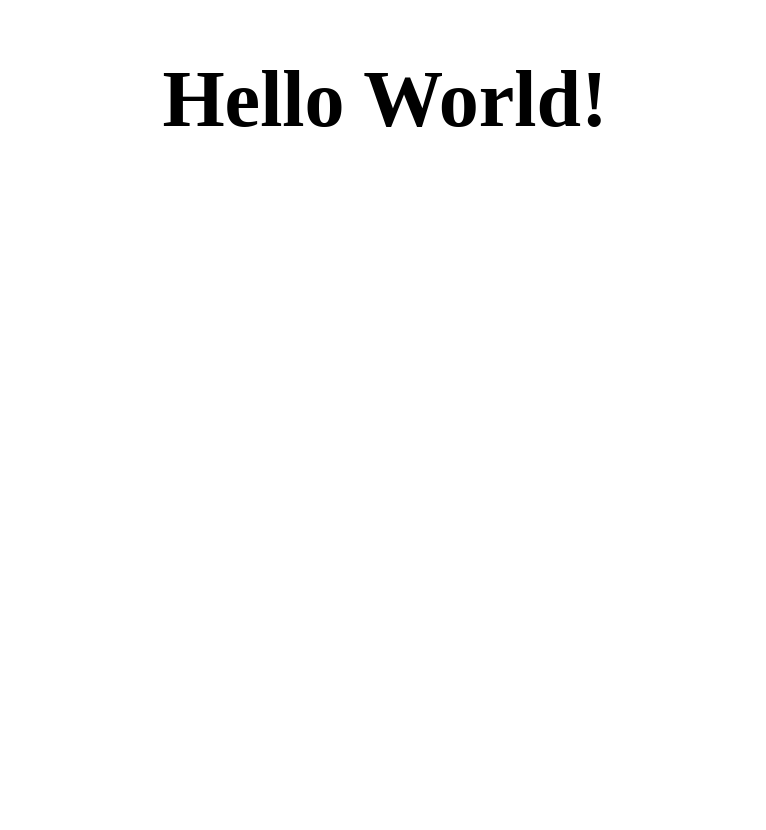
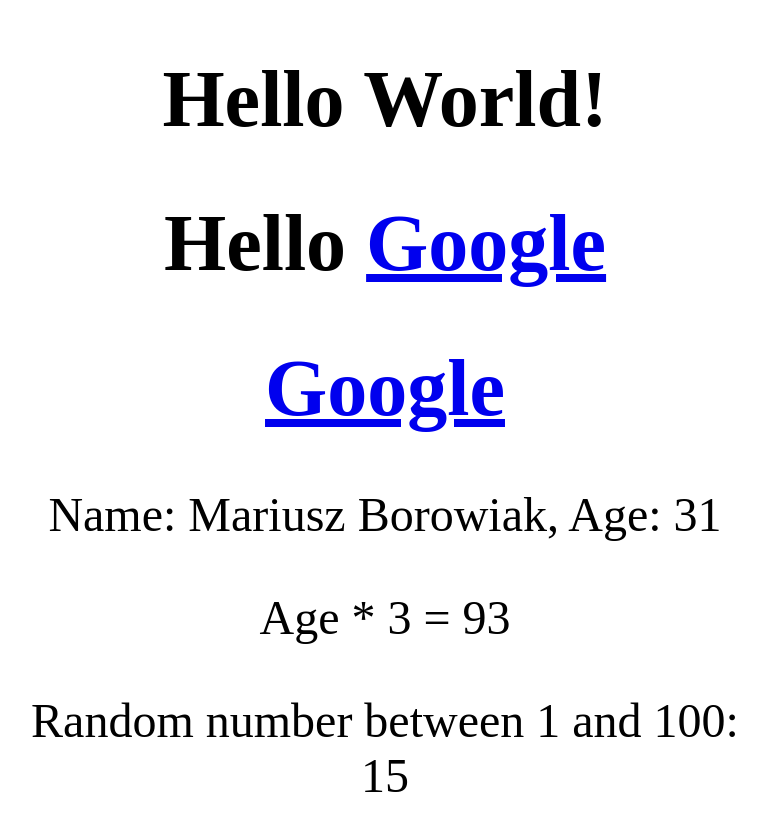
Before and after one commit to cthulh/VueJS, a plain HTML site: page testapp/index.html in a window 1280 px wide. Shown: the whole page, without its empty margins (255-1021 px from the left). Before the commit the page ends 800 px from the top, so only its background shows below. Drawn offline with Linux system fonts and the light colour scheme.

Commit message:
Assignemnt 1

```diff
--- a/testapp/index.html
+++ b/testapp/index.html
@@ -12,22 +12,56 @@
       font-size: 5em;
       text-align: center;
     }
+    #exercise p {
+      font-size: 3em;
+      text-align: center;
+    }
   </style>
 </head>
 <body>
+
+
+
   <div id="app">
-    <h1>{{ sayHello() }}</h1>
+    <h1 v-once>{{ title }}</h1>
+    <h1>{{ sayHello() }} <a v-bind:href="link">Google</a></h1>
+    <h1 v-html="finishedLink"></h1>
   </div>
+
+  <!-- Assignment 1 -->
+  <div id="exercise">
+    <p>Name: {{name}}, Age: {{age}}</p>
+    <p>Age * 3 = {{age*3}}</p>
+    <p>Random number between 1 and 100:<br> {{randomNum(100)}}</p>
+
+  </div>
+  <!-- End of Assignment 1 -->
 
 <script>
   new Vue({
     el: '#app',
     data: {
-      title: 'Hello World!'
+      title: 'Hello World!',
+      link: 'http://google.com',
+      finishedLink: '<a href="http://google.com">Google</a>'
     },
     methods: {
       sayHello: function () {
+        this.title = 'Hello';
         return this.title;
+      }
+    }
+  });
+  // Thought a second instance of Vue object will throw an error, but it still works!
+  new Vue({
+    el: '#exercise',
+    data: {
+      name: 'Mariusz Borowiak',
+      age: 31
+    },
+    methods: {
+      randomNum: function (num) {
+        return Math.floor(Math.random()*num + 1);
       }
     }
   });
```
